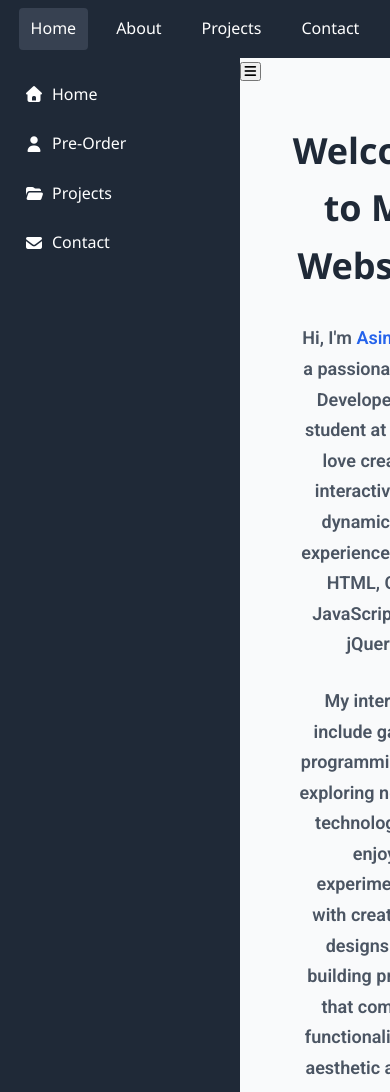
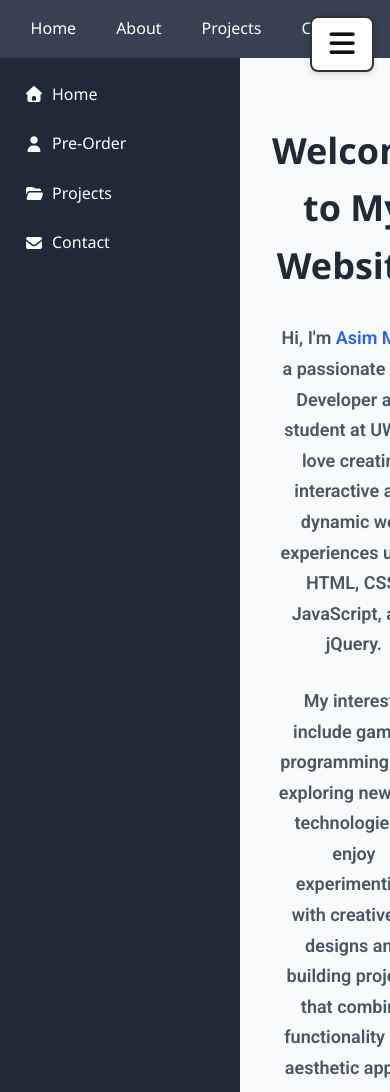
Before and after one commit to asimmian12/Final-Project, a plain HTML site: page index.html in a window 390 px wide. Shown: the top 1092 px of the page. Drawn offline with Linux system fonts and the light colour scheme.

Commit message:
added hamburger menu icon

```diff
--- a/css/style.css
+++ b/css/style.css
@@ -16,9 +16,7 @@ body {
   line-height: 1.6;
 }
 
-p,
-.paragraph-text,
-.paragraph-copyright {
+p, .paragraph-text, .paragraph-copyright {
   font-family: 'Roboto', "Segoe UI", Tahoma, Geneva, Verdana, sans-serif;
   font-weight: 600;
   color: #333;
@@ -53,8 +51,7 @@ p,
 }
 
 
-.navbar-horizontal a,
-.navbar-horizontal .nav-link {
+.navbar-horizontal a, .navbar-horizontal .nav-link {
   color: #ffffff;
   text-decoration: none;
   padding: 0.5rem 0.75rem;
@@ -62,11 +59,38 @@ p,
   transition: background-color 0.2s;
 }
 
-.navbar-horizontal a:hover,
-.navbar-horizontal .nav-link:hover,
-.navbar-horizontal .nav-link.active,
-.navbar-horizontal a.active{
+.navbar-horizontal, .navbar-horizontal .nav-link:hover, .navbar-horizontal .nav-link.active, .navbar-horizontal, .navbar-vertical.active, a.active, a:hover{
   background-color: #374151;
+}
+/* ---------- Hamburger Menu ---------- */
+.hamburger_menu {
+  position: fixed;
+  top: 1rem;
+  right: 1rem;
+  z-index: 1000;
+}
+
+.hamburger-button {
+  background-color: #ffffff;
+  border: 2px solid #333;
+  border-radius: 8px;
+  cursor: pointer;
+  padding: 0.6rem 0.75rem;
+  font-size: 1.8rem;
+  color: #111;
+  transition: all 0.3s ease;
+  box-shadow: 0 2px 6px rgba(0,0,0,0.15);
+}
+
+.hamburger-button:hover, .hamburger-button:focus {
+  background-color: #111;
+  color: #fff;
+  transform: scale(1.05);
+  outline: none;
+}
+
+.hamburger-button i {
+  pointer-events: none;
 }
 
 /* ---------- Layout ---------- */
@@ -87,8 +111,7 @@ p,
   min-height: 100vh;
 }
 
-.navbar-vertical a,
-.nav-link-vert {
+.navbar-vertical a, .nav-link-vert {
   display: flex;
   align-items: center;
   gap: 0.5rem;
@@ -99,8 +122,7 @@ p,
   transition: background-color 0.2s ease;
 }
 
-.navbar-vertical a:hover,
-.nav-link-vert:hover {
+.navbar-vertical a:hover, .nav-link-vert:hover {
   background-color: #374151;
 }
 
@@ -150,13 +172,11 @@ p,
   transition: transform 0.6s;
 }
 
-.card:hover .card-inner,
-.card:focus-within .card-inner {
+.card:hover .card-inner, .card:focus-within .card-inner {
   transform: rotateY(180deg);
 }
 
-.card-front,
-.card-back {
+.card-front, .card-back {
   position: absolute;
   width: 100%;
   height: 100%;
@@ -189,13 +209,11 @@ p,
   border: 3px solid white;
 }
 
-.card-front h2,
-.card-back h2 {
+.card-front h2, .card-back h2 {
   margin-bottom: 10px;
 }
 
-.card-front p,
-.card-back p {
+.card-front p, .card-back p {
   font-size: 16px;
   text-align: center;
 }
@@ -486,20 +504,15 @@ p,
   transition: color 180ms ease;
 }
 
-.main-footer__social-link[aria-label="Facebook"]:hover,
-.main-footer__social-link[aria-label="Facebook"]:focus {
+.main-footer__social-link[aria-label="Facebook"]:hover, .main-footer__social-link[aria-label="Facebook"]:focus {
   color: #2563EB;
 }
 
-.main-footer__social-link[aria-label="Instagram"]:hover,
-.main-footer__social-link[aria-label="Instagram"]:focus {
+.main-footer__social-link[aria-label="Instagram"]:hover, .main-footer__social-link[aria-label="Instagram"]:focus {
   color: #d81b60;
 }
 
-.main-footer__social-link[aria-label="X"]:hover,
-.main-footer__social-link[aria-label="X"]:focus,
-.main-footer__social-link[aria-label="GitHub"]:hover,
-.main-footer__social-link[aria-label="GitHub"]:focus {
+.main-footer__social-link[aria-label="X"]:hover, .main-footer__social-link[aria-label="X"]:focus, .main-footer__social-link[aria-label="GitHub"]:hover, .main-footer__social-link[aria-label="GitHub"]:focus {
   color: #111827;
 }
 
--- a/js/script.js
+++ b/js/script.js
@@ -1,10 +1,10 @@
 // ------------------------TODO-------------------//
 function hamburgerMenu(){
     const hamburger_menu = document.querySelector(".hamburger_menu");
-    if(hamburger_menu.classList.toggle(".hamburger_menu")){
-        hamburger_menu.classList.add(".hamburger_menu");
+    if(hamburger_menu.classList.toggle("active")){
+        classList.add(".hamburger_menu");
     } else{
-        hamburger_menu.classList.remove(".hamburger_menu");
+        classList.remove(".hamburger_menu");
     }
-    return hamburgerMenu
+    return hamburgerMenu;
 }
```
